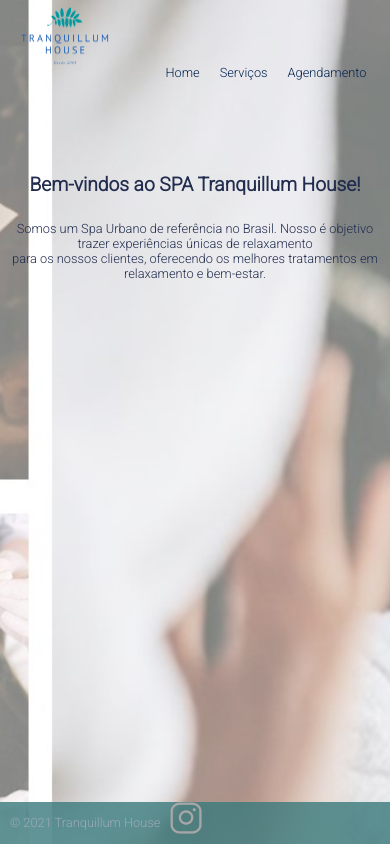
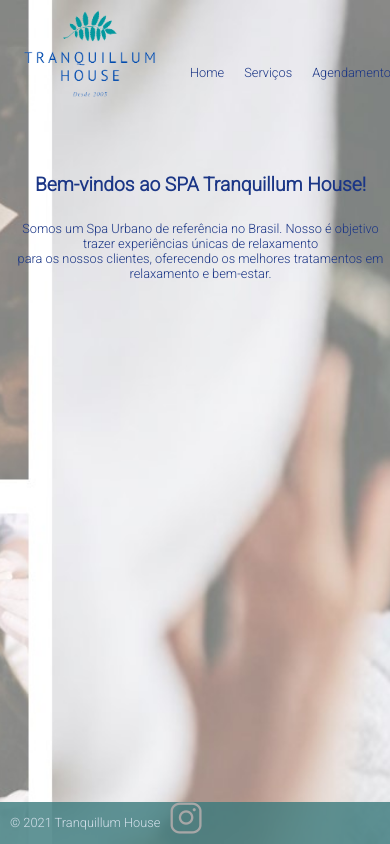
Before and after one commit to glendaborges/tranquillum-house, a plain HTML site: page index.html in a window 390 px wide. Drawn offline with Linux system fonts and the light colour scheme.

Commit message:
Mundança na cor da fonte do header, main e footer.

```diff
--- a/style.css
+++ b/style.css
@@ -46,11 +46,11 @@ nav ul li {
 nav ul li a{
     text-decoration: none;
     font-size: 1.3rem;
-    color: #022450;
+    color: #1b3686;
     transition: 300ms;
 }
 nav ul li a:hover{
-    color: #022450;
+    color:#022450 ;
     font-weight: bold
 }
 
@@ -61,7 +61,7 @@ main{
     align-items: center;
     grid-area: main;
     font-size: 1.3rem;
-    color: #212c4e;
+    color: #1b3686;
 }
 
 main section h1 {
@@ -74,7 +74,7 @@ footer{
     grid-area: footer;
     background-color: rgba(58, 122, 124, 0.8);
     font-size: 1.2rem;
-    color: rgb(156, 170, 182);
+    color: rgb(211, 224, 235);
 
 }
 
@@ -91,11 +91,15 @@ footer p{
 
 @media only screen and (max-width: 768px){
     header img{
-        width: 100px;
+        width: 150px;
         margin-left: 15px;
     }
     nav ul li a{
         font-size: 0.8rem;
+
+    }
+    nav ul li:first-child{
+        margin-left: 25px;
     }
     main{
         font-size: 0.8rem;
```
